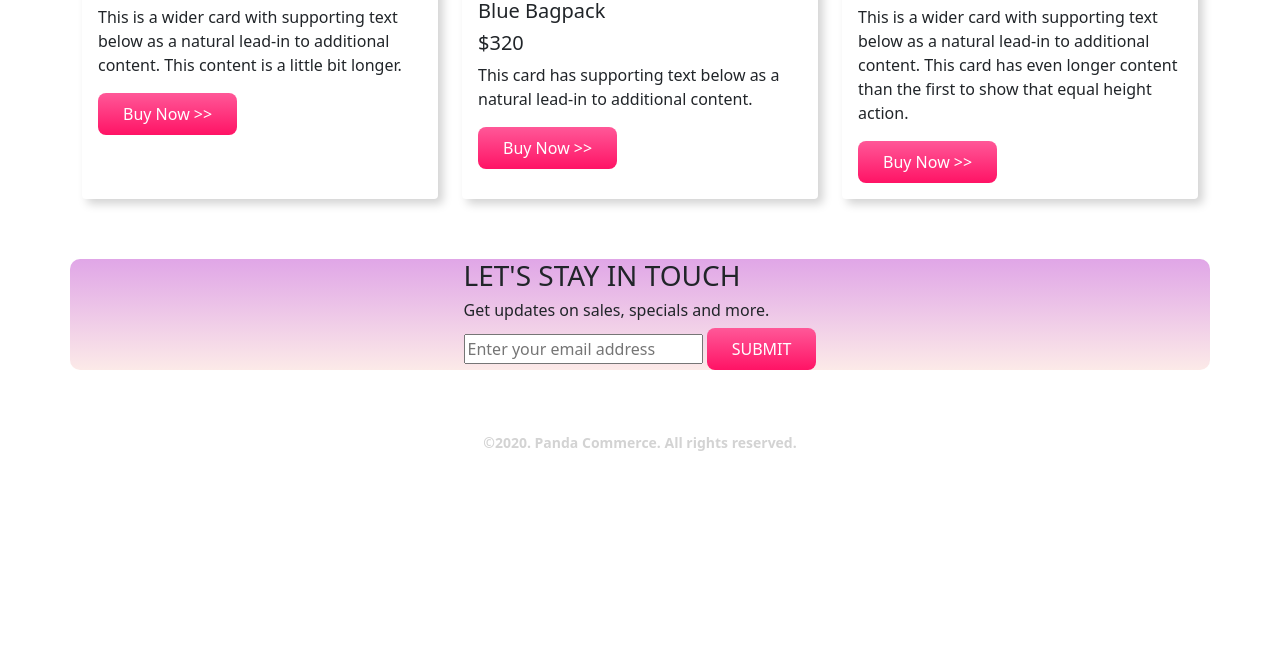
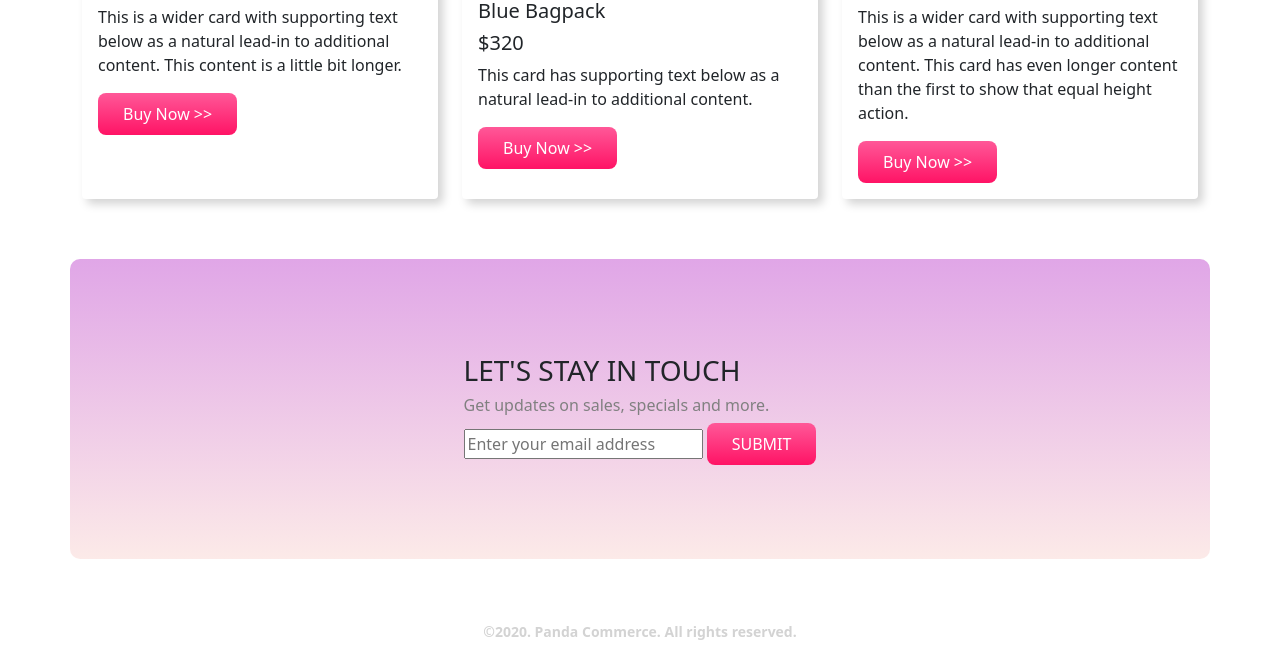
Before and after one commit to SuchismitaChatterjee78/panda-commerce, a plain HTML site: page index.html in a window 1280 px wide. Shown: the part 1832-2491 px from the top of the page. Before the commit the page ends 2302 px from the top, so only its background shows below. Drawn offline with nearby package versions, Linux system fonts and the light colour scheme.

Commit message:
Update style.css

```diff
--- a/style.css
+++ b/style.css
@@ -1,11 +1,9 @@
 .container{
     margin-bottom:60px ;
 }
-.navbar{
-    width: 100%;
-}
 .bg-light{
     background-color: #fceae8;
+    width: 100%;
 }
 .orange-bg{
     background-image: linear-gradient(to bottom, #e0a6e7 0%, #fceae8 100%);
@@ -48,10 +46,10 @@
     border: none;
     box-shadow: 5px 5px 10px lightgray;
 }
-#contact-us{
+#contact{
     height:300px;
 }
-#contact-us h6{
+#contact h6{
     color: gray;
 }
 footer{
```
